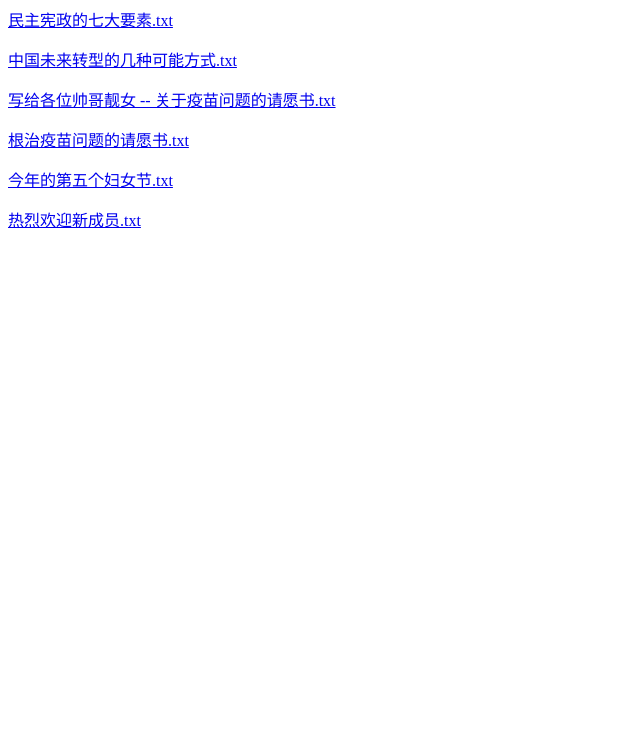
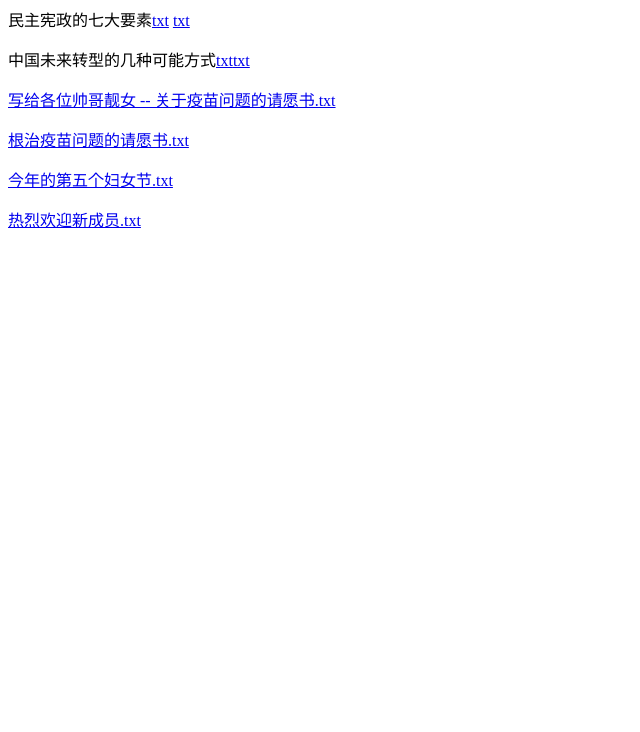
Before and after one commit to weilai2050/weilai2050.github.io, a plain HTML site: page index.html in a window 1280 px wide. Shown: the part 68-800 px from the top of the page, without its empty margins (0-640 px from the left). Drawn offline with Linux system fonts and the light colour scheme.

Commit message:
Update index.html

```diff
--- a/index.html
+++ b/index.html
@@ -1,8 +1,8 @@
 <h1> 欢迎你 </h1>
 
-<p><a href="民主宪政的七大要素.txt">民主宪政的七大要素.txt</a>
+<p>民主宪政的七大要素<a href="民主宪政的七大要素.txt">txt</a>  <a href="民主宪政的七大要素.html">txt</a>
 
-<p><a href="中国未来转型的几种可能方式.txt">中国未来转型的几种可能方式.txt</a>
+<p>中国未来转型的几种可能方式<a href="中国未来转型的几种可能方式.txt">txt</a><a href="中国未来转型的几种可能方式.html">txt</a>
 
 <p> <a href="写给各位帅哥靓女-关于疫苗问题的请愿书.txt">写给各位帅哥靓女 -- 关于疫苗问题的请愿书.txt</a>
 
```
